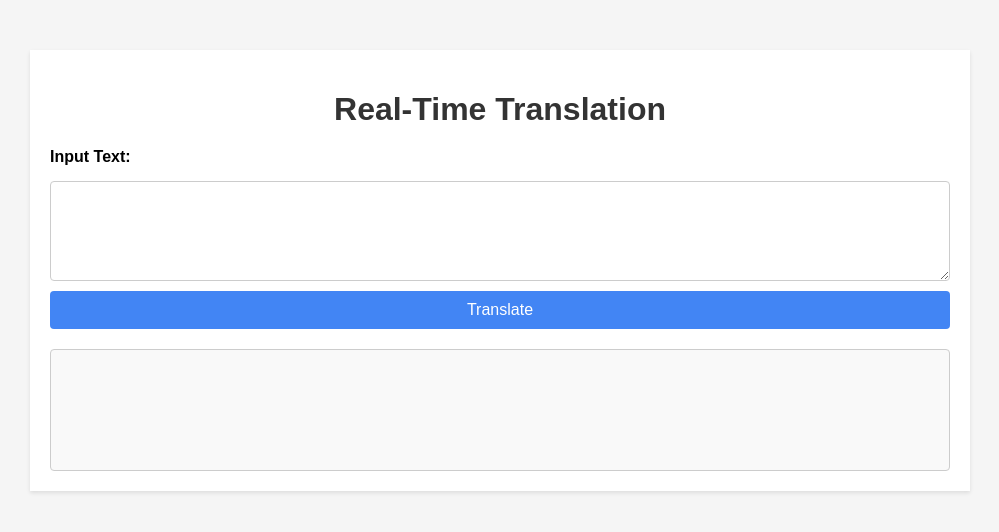
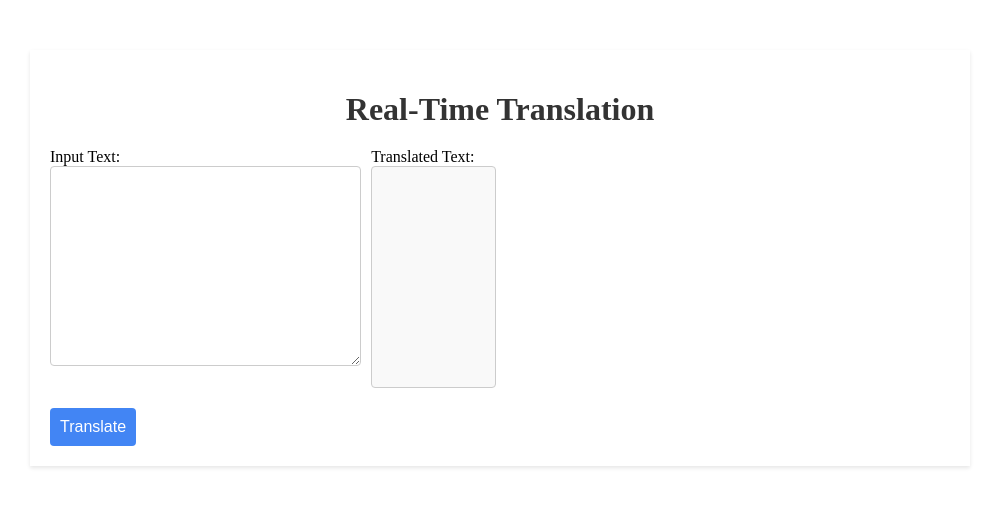
Before and after one commit to fatiihvarol/Real-Time-Translation-ML, a Flask app: page / in a window 1280 px wide. Shown: the top 532 px of the page, without its empty margins (140-1139 px from the left). Run offline with Flask 3, Linux system fonts and the light colour scheme.

Commit message:
first commit

```diff
--- a/app.py
+++ b/app.py
@@ -1,30 +1,22 @@
 from flask import Flask, request, jsonify, render_template
-
 from googletrans import Translator
 
 app = Flask(__name__)
 
-def translate_text(text, target_language='en'):
-    """
-    Metin çevirisi yapar.
+translator = Translator()
 
-    :param text: Çevrilecek metin.
-    :param target_language: Hedef dil (varsayılan olarak İngilizce).
-    :return: Çevrilmiş metin.
-    """
-    translator = Translator()
-    translated_text = translator.translate(text, dest=target_language)
-    return translated_text.text
 @app.route('/')
 def home():
     return render_template('index.html')
 
 @app.route('/translate', methods=['POST'])
-def translate():
-    input_text = request.form['input_text']
-    translator = Translator()
-    translated_text = translator.translate(input_text, dest='en')
-    return jsonify({'translated_text': translated_text.text })
+def translate_text():
+    input_text = request.form.get('input_text', '')
+    if input_text:
+        translated_text = translator.translate(input_text).text
+    else:
+        translated_text = "No input provided."
+    return jsonify({'translated_text': translated_text})
 
 if __name__ == "__main__":
     app.run(debug=True)
--- a/templates/index.html
+++ b/templates/index.html
@@ -4,12 +4,15 @@
     <meta charset="UTF-8" />
     <title>Real-Time Translation</title>
     <style>
+            body {
+       /* Genel stiller */
       body {
         font-family: Arial, sans-serif;
         background-color: #f5f5f5;
         margin: 0;
         padding: 0;
       }
+
       .container {
         max-width: 900px;
         margin: 50px auto;
@@ -17,20 +20,19 @@
         padding: 20px;
         box-shadow: 0 2px 4px rgba(0, 0, 0, 0.1);
       }
+
       h1 {
         text-align: center;
         color: #333;
         margin-bottom: 20px;
       }
-      form {
+
+      /* Çeviri formu stilleri */
+      .translation-container {
         display: flex;
-        flex-direction: column;
         gap: 10px;
       }
-      label {
-        font-weight: bold;
-        margin-bottom: 5px;
-      }
+
       textarea {
         padding: 10px;
         border: 1px solid #ccc;
@@ -39,8 +41,9 @@
         width: 100%;
         box-sizing: border-box;
         resize: vertical;
-        min-height: 100px;
+        min-height: 200px;
       }
+
       button {
         background-color: #4285f4;
         color: white;
@@ -50,32 +53,46 @@
         font-size: 16px;
         cursor: pointer;
         transition: background-color 0.3s;
+        align-self: center;
+        margin-top: 20px;
       }
+
       button:hover {
         background-color: #357ae8;
       }
+
       #translated_text {
-        margin-top: 20px;
         padding: 10px;
         border: 1px solid #ccc;
         border-radius: 4px;
         background-color: #f9f9f9;
-        min-height: 100px;
+        min-height: 200px;
+        width: 100%;
       }
     </style>
   </head>
   <body>
     <div class="container">
       <h1>Real-Time Translation</h1>
-      <form action="/translate" method="post">
-        <label for="input_text">Input Text:</label>
-        <textarea id="input_text" name="input_text"></textarea>
-        <button type="submit">Translate</button>
+      <form
+        id="translation-form"
+        action="/translate"
+        method="post"
+        class="translation-container"
+      >
+        <div>
+          <label for="input_text">Input Text:</label>
+          <textarea id="input_text" name="input_text"></textarea>
+        </div>
+        <div>
+          <label for="translated_text">Translated Text:</label>
+          <div id="translated_text"></div>
+        </div>
       </form>
-      <div id="translated_text"></div>
+      <button type="submit" form="translation-form">Translate</button>
     </div>
     <script>
-      const form = document.querySelector("form");
+      const form = document.getElementById("translation-form");
       form.addEventListener("submit", async (event) => {
         event.preventDefault();
         const formData = new FormData(form);
```
